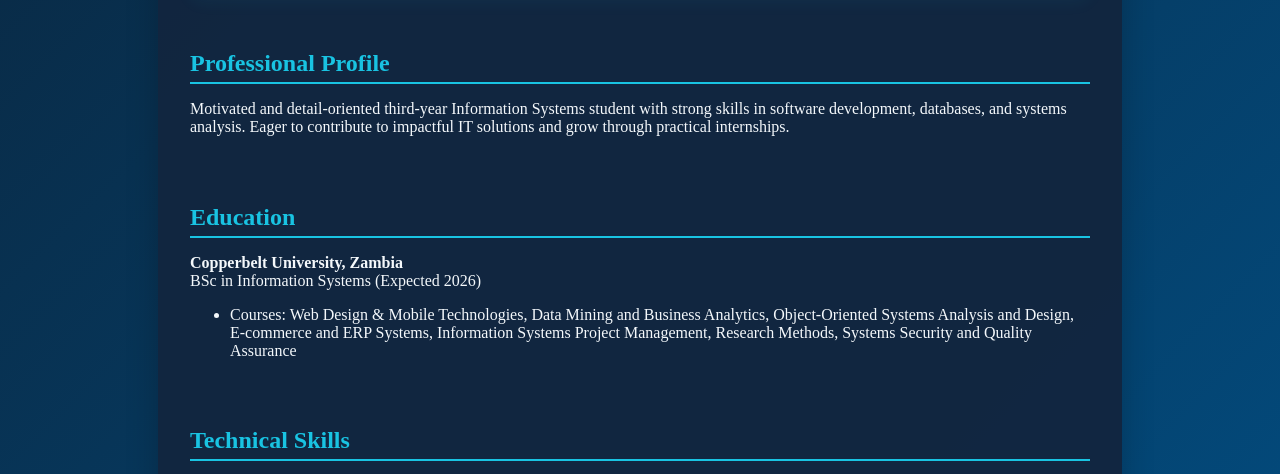
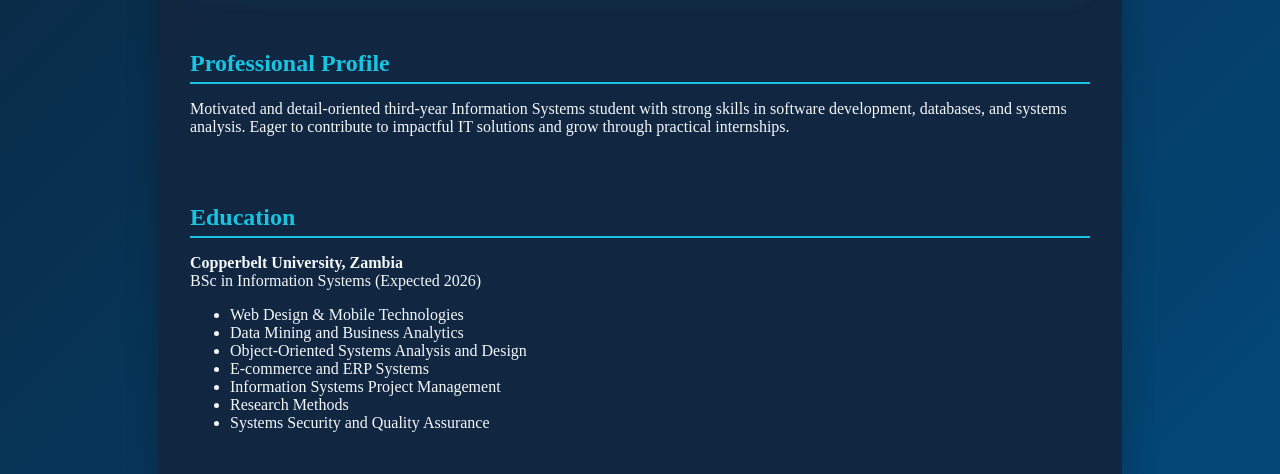
Before and after one commit to Jacksonmofu2002/Profile, a plain HTML site: page index.html in a window 1280 px wide. Shown: the part 316-790 px from the top of the page. Drawn offline with Linux system fonts and the light colour scheme.

Commit message:
Update index.html

```diff
--- a/index.html
+++ b/index.html
@@ -266,11 +266,15 @@
   <p><strong>Copperbelt University, Zambia</strong><br>
   BSc in Information Systems (Expected 2026)</p>
   <ul>
-        <li>Courses: Web Design & Mobile Technologies, Data Mining and Business Analytics, Object-Oriented Systems Analysis and Design,
-          E-commerce and ERP Systems, Information Systems Project Management, Research Methods, Systems Security and Quality Assurance</li>
+    <li>Web Design & Mobile Technologies</li>
+    <li>Data Mining and Business Analytics</li>
+    <li>Object-Oriented Systems Analysis and Design</li>
+    <li>E-commerce and ERP Systems</li>
+    <li>Information Systems Project Management</li>
+    <li>Research Methods</li>
+    <li>Systems Security and Quality Assurance</li>
   </ul>
 </section>
-
     <section>
       <h2>Technical Skills</h2>
       <ul class="skills">
```
Lines whose indentation alone changed are shown as unchanged.
